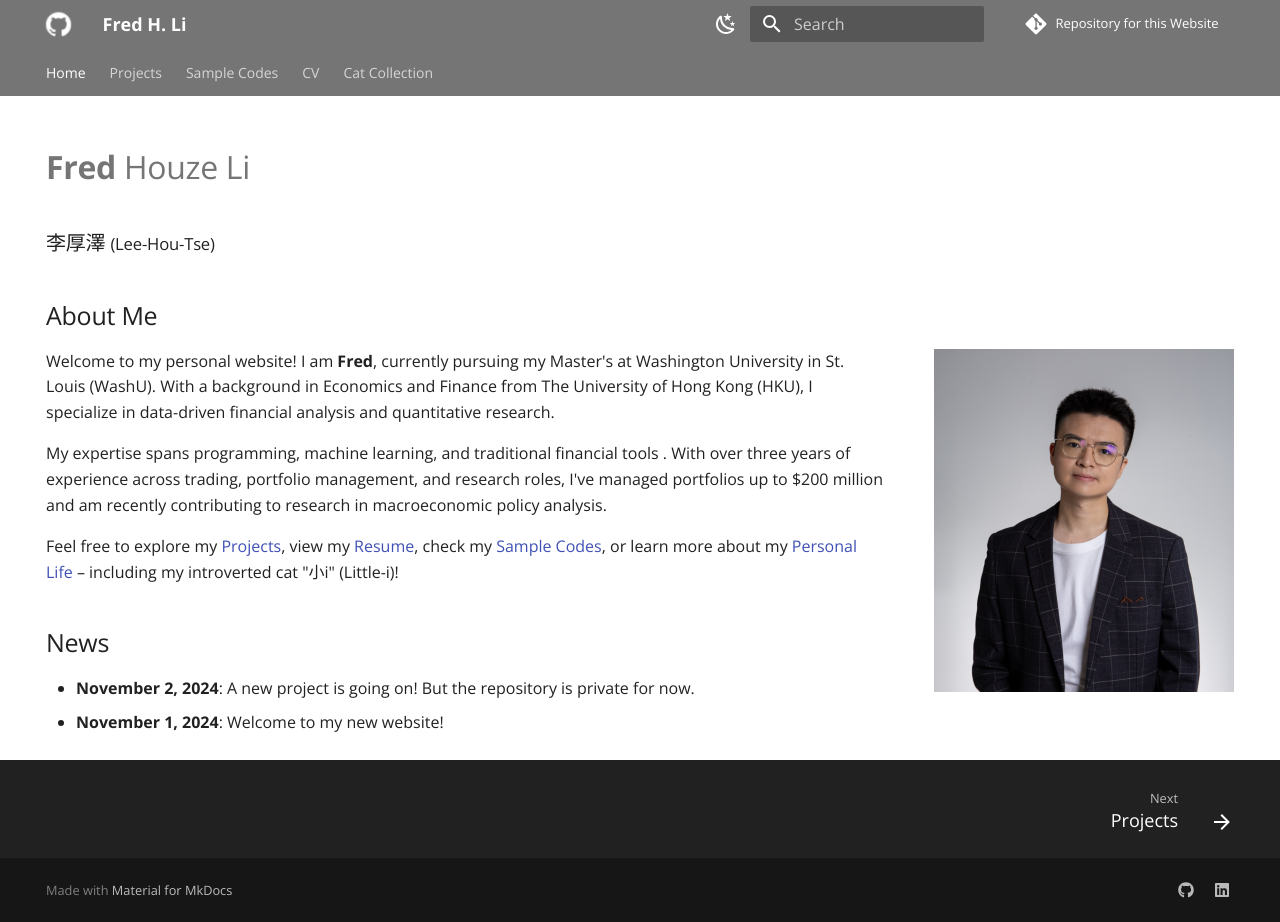
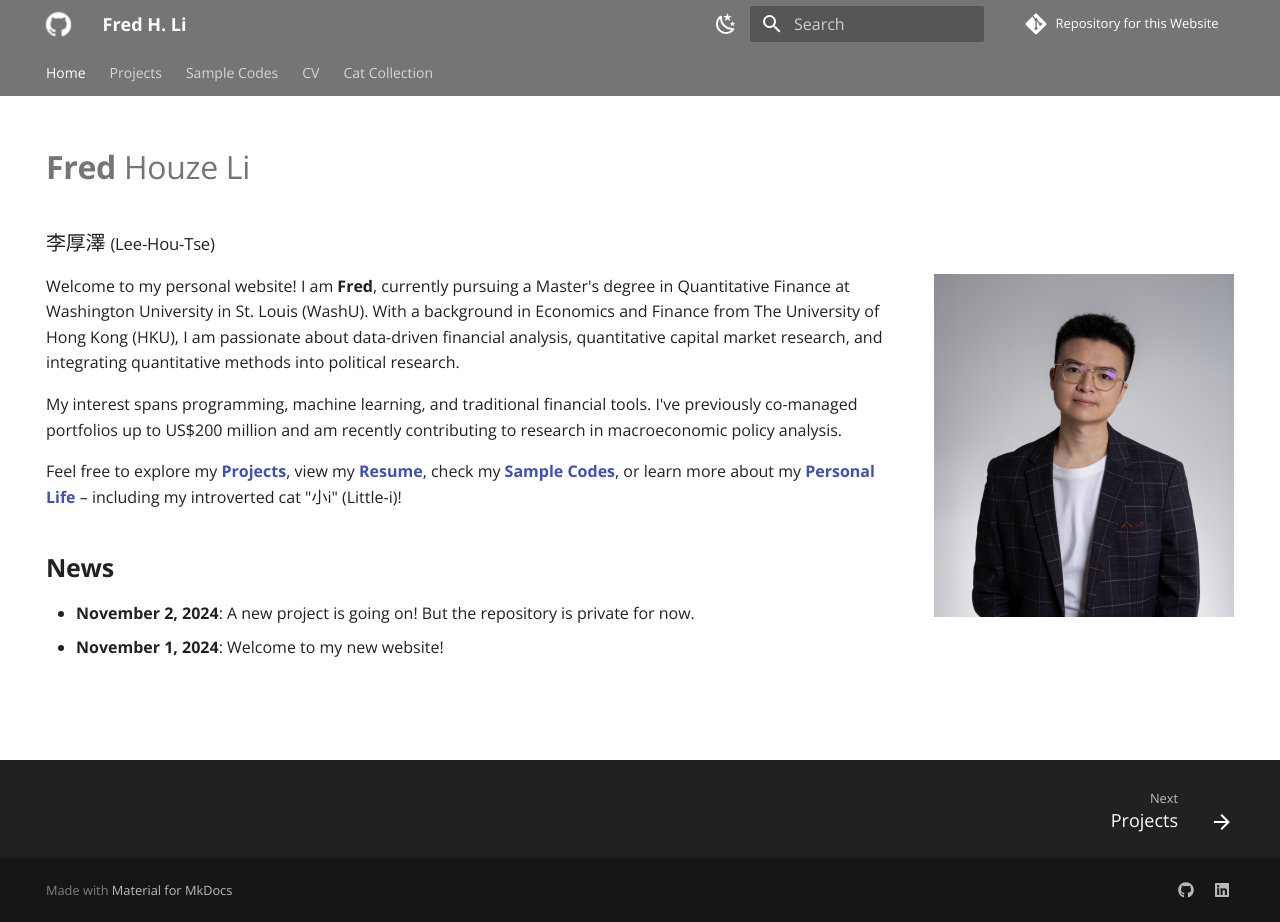
Before and after one commit to fredhli/fredhli.github.io, an MkDocs documentation site: the page built from docs/index.md, in a window 1280 px wide and 922 px high. Built offline with MkDocs 1.6.1 and Material for MkDocs 9.7.7, drawn with Linux system fonts in a browser that asks for light colours; comment, search, counter and statistics services are not loaded.

Commit message:
Update personal introduction

```diff
--- a/docs/index.md
+++ b/docs/index.md
@@ -8,16 +8,15 @@ hide:
 ### 李厚澤  <span style="font-size: smaller;"> (Lee-Hou-Tse) </span>
 
 
-## About Me
 
 ![Headshot](assets/headshot_300px.png){align="right" style="margin-left: 50px"}
 
-Welcome to my personal website! I am **Fred**, currently pursuing my Master's at Washington University in St. Louis (WashU). With a background in Economics and Finance from The University of Hong Kong (HKU), I specialize in data-driven financial analysis and quantitative research.
+Welcome to my personal website! I am **Fred**, currently pursuing a Master's degree in Quantitative Finance at Washington University in St. Louis (WashU). With a background in Economics and Finance from The University of Hong Kong (HKU), I am passionate about data-driven financial analysis, quantitative capital market research, and integrating quantitative methods into political research.
 
-My expertise spans programming, machine learning, and traditional financial tools . With over three years of experience across trading, portfolio management, and research roles, I've managed portfolios up to $200 million and am recently contributing to research in macroeconomic policy analysis.
+My interest spans programming, machine learning, and traditional financial tools. I've previously co-managed portfolios up to US$200 million and am recently contributing to research in macroeconomic policy analysis.
 
-Feel free to explore my [Projects](projects.md), view my [Resume](cv.md), check my [Sample Codes](sample_codes.md), or learn more about my [Personal Life](personal.md) – including my introverted cat "小i" (Little-i)!
+Feel free to explore my [**Projects**](projects.md), view my [**Resume**](cv.md), check my [**Sample Codes**](sample_codes.md), or learn more about my [**Personal Life**](personal.md) – including my introverted cat "小i" (Little-i)!
 
-## News
+## **News**
 - **November 2, 2024**: A new project is going on! But the repository is private for now.
 - **November 1, 2024**: Welcome to my new website!
--- a/mkdocs.yml
+++ b/mkdocs.yml
@@ -1,4 +1,4 @@
-site_name: "Fred H. Li"
+site_name: Fred H. Li
 site_url: "https://fredhli.github.io"
 repo_url: https://github.com/fredhli/fredhli.github.io
 repo_name: Repository for this Website
```
